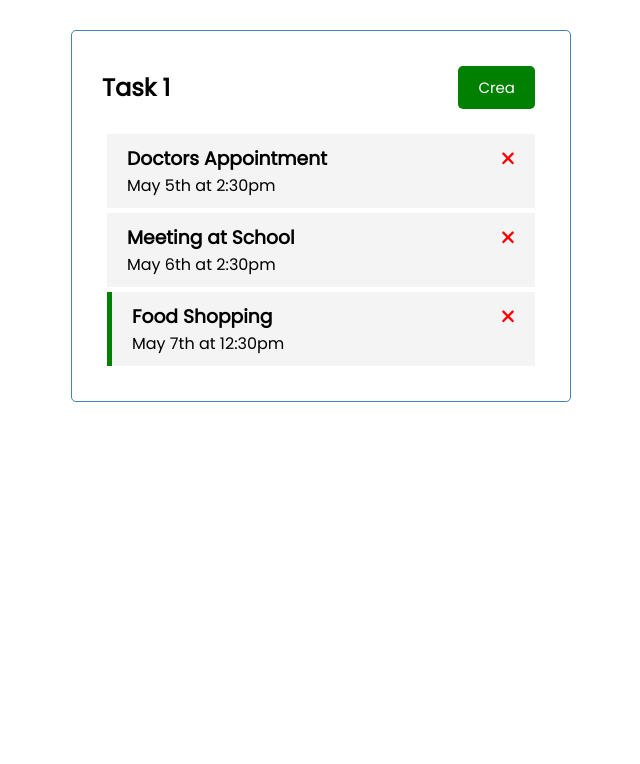
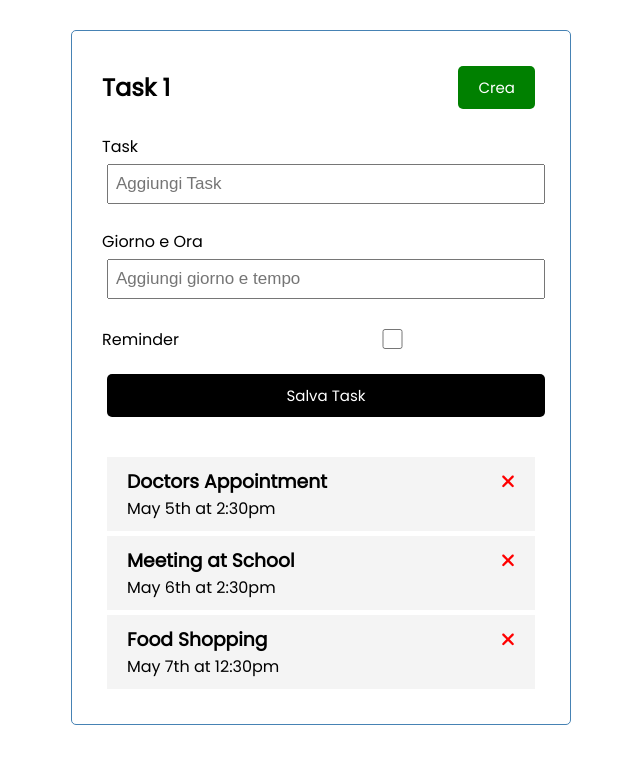
Before and after one commit to PierW/Angular-Task-Tracker, an Angular app: page / in a window 1280 px wide. Shown: the top 764 px of the page, without its empty margins (319-959 px from the left). Built offline with nearby package versions, Linux system fonts and the light colour scheme; data requests are answered from the project's data file.

Commit message:
completate crud operations - aggiunto add task

```diff
--- a/db.json
+++ b/db.json
@@ -16,7 +16,7 @@
       "id": 3,
       "text": "Food Shopping",
       "day": "May 7th at 12:30pm",
-      "reminder": true
+      "reminder": false
     }
   ]
 }
--- /dev/null
+++ b/src/app/components/add-task/add-task.component.css
@@ -0,0 +1,3 @@
+.add-form{
+    margin-bottom: 40px;
+}
--- /dev/null
+++ b/src/app/components/add-task/add-task.component.html
@@ -0,0 +1,16 @@
+<!-- Con ngSubmit non abbiamo bisogno di fare e.preventDefault() -->
+<form class="add-form" (ngSubmit)="onSubmit()">
+    <div class="form-control">
+        <label for="text">Task</label>
+        <input type="text" name="text" id="text" [(ngModel)]="text" placeholder="Aggiungi Task">
+    </div>
+    <div class="form-control">
+        <label for="day">Giorno e Ora</label>
+        <input type="text" name="day" id="day" [(ngModel)]="day" placeholder="Aggiungi giorno e tempo">
+    </div>
+    <div class="form-control form-control-check">
+        <label for="reminder">Reminder</label>
+        <input type="checkbox" name="reminder" [(ngModel)]="reminder" id="reminder">
+    </div>
+    <input type="submit" value="Salva Task" class="btn btn-block">
+</form>
--- /dev/null
+++ b/src/app/components/add-task/add-task.component.ts
@@ -0,0 +1,43 @@
+import { Component, OnInit, Output, EventEmitter } from '@angular/core';
+import { Task } from "src/app/Task";
+
+@Component({
+  selector: 'app-add-task',
+  templateUrl: './add-task.component.html',
+  styleUrls: ['./add-task.component.css']
+})
+export class AddTaskComponent implements OnInit {
+  @Output() onAddTask: EventEmitter<Task> = new EventEmitter();
+  text: string;
+  day: string;
+  reminder: boolean = false;
+
+
+  constructor(){}
+
+  ngOnInit(): void {}
+
+  onSubmit() {
+    //Semplice Validator
+    if (!this.text) {
+      alert("Compila tutti i campi!");
+      return;
+    }
+
+    // Creo Oggetto con Dati
+    const newTask = {
+      text: this.text,
+      day: this.day,
+      reminder: this.reminder
+    }
+
+    // Invio evento al componente padre
+    this.onAddTask.emit(newTask);
+
+    // Reset Dati
+    this.text = "";
+    this.day = "";
+    this.reminder = false;
+  }
+
+}
--- a/src/app/components/tasks/tasks.component.html
+++ b/src/app/components/tasks/tasks.component.html
@@ -1 +1,2 @@
+<app-add-task (onAddTask)="addTask($event)"></app-add-task>
 <app-task-item *ngFor="let task of tasks" [task]="task" (onDeleteTask)="deleteTask(task)" (onToggleReminder)="toggleReminder(task)"></app-task-item>
--- a/src/app/components/tasks/tasks.component.ts
+++ b/src/app/components/tasks/tasks.component.ts
@@ -26,4 +26,9 @@
     this.taskService.updateTaskReminder(task).subscribe();
   }
 
+  addTask(task: Task){
+    //Facciamo richiesta tramite il Services per salvare i dati
+    this.taskService.addTask(task).subscribe((task) => (this.tasks.push(task)));
+  }
+
 }
--- a/src/app/services/task.service.ts
+++ b/src/app/services/task.service.ts
@@ -30,4 +30,8 @@
     const url = `${this.apiUrl}/${task.id}`;
     return this.http.put<Task>(url, task, httpOptions);
   }
+
+  addTask(task: Task): Observable<Task> {
+    return this.http.post<Task>(this.apiUrl, task, httpOptions);
+  }
 }
```
Also changed, not shown: src/app/app.module.ts (+7 -2 lines), 1 other file (tests, documents, lock files or other folders).
